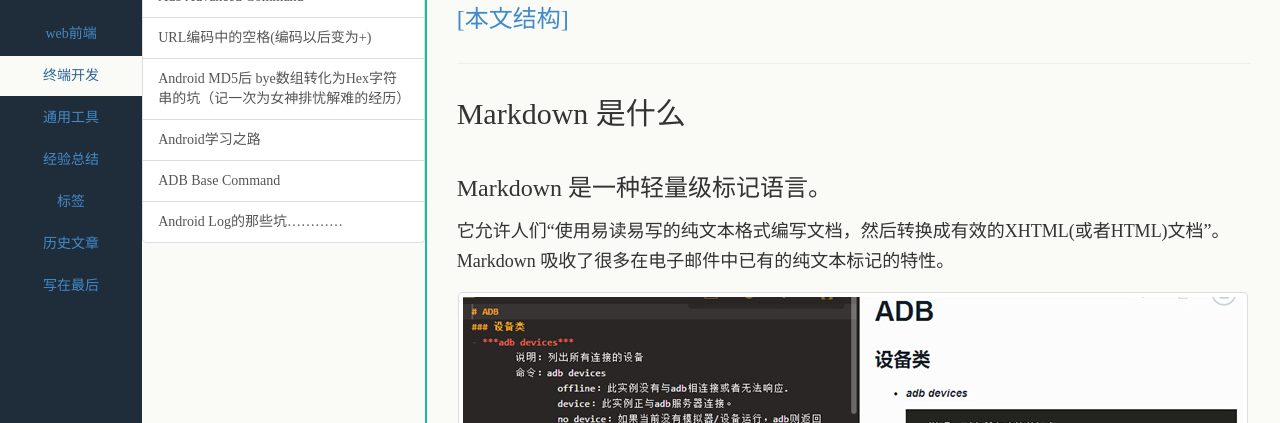
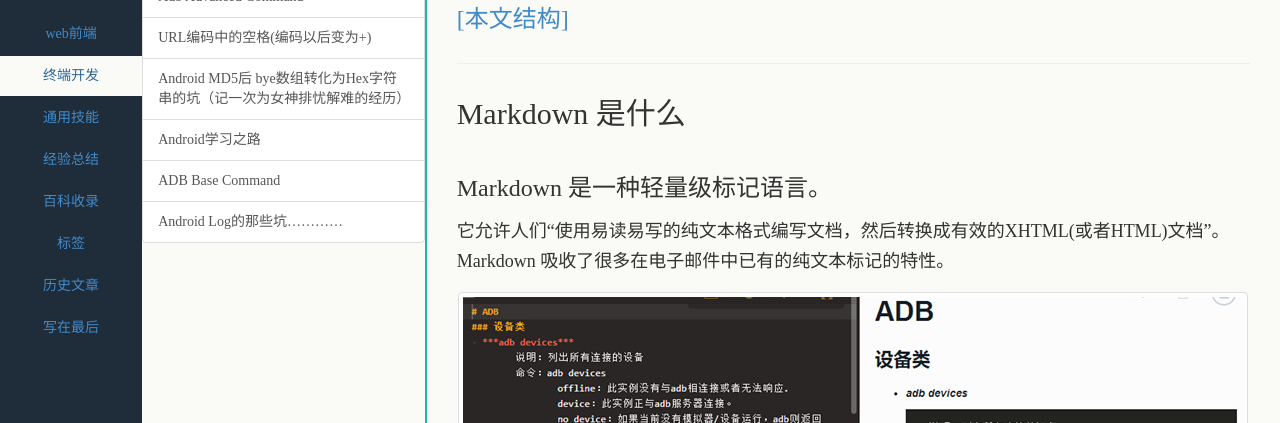
Before and after one commit to haojj/bihe0832.github.io, a Jekyll site: the page built from _posts/2014-10-07-markdow简介.md, in a window 1280 px wide. Shown: the part 128-551 px from the top of the page. Built offline with Jekyll 4.4.1, drawn with Linux system fonts in a browser that asks for light colours; Markdown is read by kramdown in place of the engine named in the settings.

Commit message:
分类调整

```diff
--- a/_posts/2014-10-07-markdow简介.md
+++ b/_posts/2014-10-07-markdow简介.md
@@ -1,8 +1,8 @@
 ---
 layout: post
 title: markdown语法简介
-category: 通用工具
-tags: tags
+category: 通用技能
+tags: markdown
 description: Markdown —— 基于HTML 轻量 易读 标记语言
 ---
 
--- a/_posts/2014-11-11-web开发中一些常用的工具链接.md
+++ b/_posts/2014-11-11-web开发中一些常用的工具链接.md
@@ -1,7 +1,7 @@
 ---
 layout: post
 title: web开发中一些常用的工具链接
-category: 经验总结
+category: 百科收录
 tags: MD5 TimeStamp JS AES DES RC4 Rabbit TripleDes 二维码 Unicode URLEncode
 description: web开发中一些常用的工具链接
 ---
```
